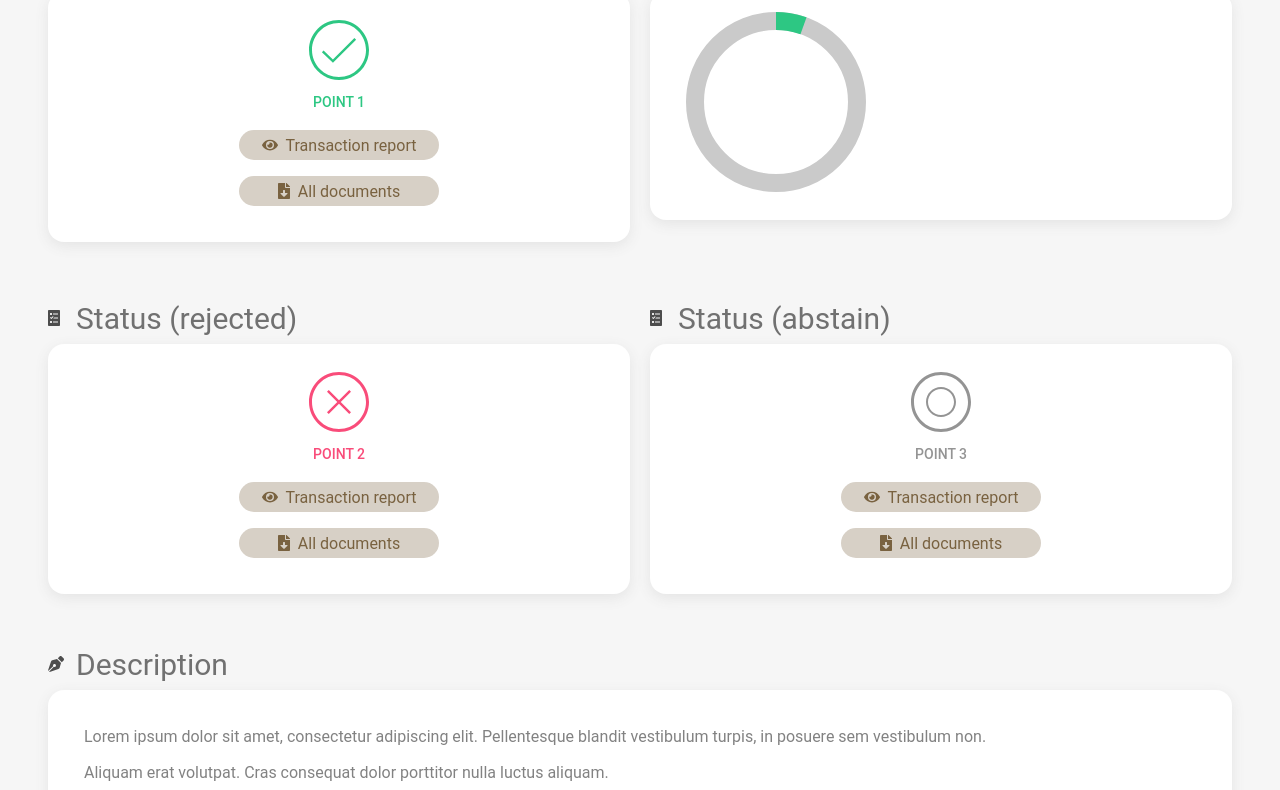
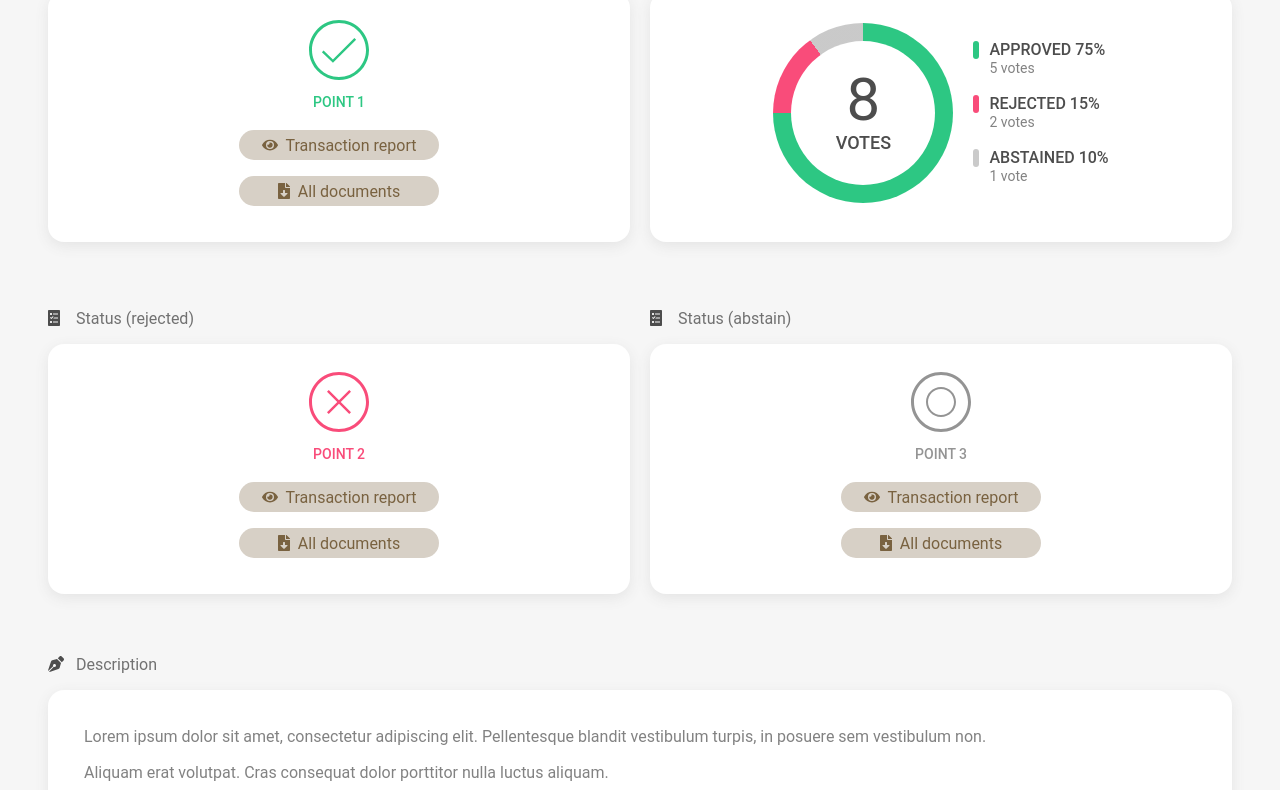
Before and after one commit to leechy/apla-voting-templates, a plain HTML site: page www/meeting-agenda.html in a window 1280 px wide. Shown: the part 432-1222 px from the top of the page. Drawn offline with Linux system fonts and the light colour scheme.

Commit message:
Add final Chart variant

```diff
--- a/www/apla.css
+++ b/www/apla.css
@@ -1051,7 +1051,7 @@ body {
 }
 
 .section--heading {
-  font-size: 30px;
+  font-size: 16px;
   font-weight: 400;
   color: var(--color-primary-80, #777);
 }
@@ -1133,79 +1133,104 @@ body {
 /* Chart */
 
 .chart {
+  margin: 11px 0;
+  width: 180px;
+  padding-bottom: 36px;
+  background: linear-gradient(
+    to right,
+    var(--color-success, green) calc(var(--approved) * 1%),
+    var(--color-warning, red) calc(var(--approved) * 1%),
+    var(--color-warning, red) calc((var(--approved) + var(--rejected)) * 1%),
+    var(--color-primary-30, #ccc) calc((var(--approved) + var(--rejected)) * 1%)
+  );
+}
+.chart--data {
+  min-height: 144px;
+  display: flex;
+  flex-direction: column;
+  justify-content: center;
+  align-items: center;
+  color: var(--color-primary, #000);
+  background: white;
+}
+.chart--no {
+  font-weight: 400;
+  font-size: 60px;
+  line-height: 60px;
+}
+.chart--title {
+  font-weight: 500;
+  font-size: 18px;
+  line-height: 26px;
+  text-transform: uppercase;
+}
+
+@supports (background: conic-gradient(red, tan)) {
+  .chart {
+    width: 144px;
+    height: 144px;
+    padding: 18px;
+    border-radius: 90px;
+    background: conic-gradient(
+      var(--color-success, green) calc(var(--approved) * 1%),
+      var(--color-warning, red) calc(var(--approved) * 1%),
+      var(--color-warning, red) calc((var(--approved) + var(--rejected)) * 1%),
+      var(--color-primary-30, #ccc) calc((var(--approved) + var(--rejected)) * 1%)
+    );
+  }
+  .chart--data {
+    width: 144px;
+    height: 144px;
+    background: white;
+    border-radius: 90px;
+  }
+}
+
+.statistics--gap {
+  width: 30px;
+}
+.statistics--container {
+  display: flex;
+  flex-direction: row;
+  align-items: center;
+  justify-content: center;
+  flex-wrap: wrap;
+}
+.statistics {
+  margin: 0 0 0 20px;
+}
+.statistics--title {
   position: relative;
-  width: 144px;
-  height: 144px;
-  border: 18px solid var(--color-primary-30, #aaa);
-  border-radius: 90px;
-}
-.chart--half {
+  margin-top: 18px;
+  padding: 0 0 0 16px;
+  font-weight: 500;
+  font-size: 16px;
+  text-transform: uppercase;
+  color: var(--color-primary, #000);
+}
+.statistics--title::before {
+  content: '';
   position: absolute;
+  width: 6px;
   top: 0;
   left: 0;
-  width: 144px;
-  height: 144px;
-  border: 18px solid transparent;
-  border-radius: 90px;
-  transform: rotate(-45deg);
-}
-.chart--first-half {
-  position: absolute;
-  top: -18px;
-  left: 72px;
-  width: 90px;
-  height: 180px;
-  overflow: hidden;
-}
-.chart--first-half .chart--half {
-  left: -90px;
-}
-.chart--success {
-  border-left-color: var(--color-success, green);
-  border-top-color: var(--color-success, green);
-}
-.chart--warning {
-  border-right-color: var(--color-warning, red);
-  border-bottom-color: var(--color-warning, red);
-  transform: rotate(45deg);
-}
-
-
-.chart--success-1 .chart--first-half .chart--success {
-  transform: rotate(-43.2deg);
-}
-.chart--success-2 .chart--first-half .chart--success {
-  transform: rotate(-41.4deg);
-}
-.chart--success-3 .chart--first-half .chart--success {
-  transform: rotate(-39.6deg);
-}
-.chart--success-4 .chart--first-half .chart--success {
-  transform: rotate(-37.8deg);
-}
-.chart--success-5 .chart--first-half .chart--success {
-  transform: rotate(-36deg);
-}
-.chart--success-6 .chart--first-half .chart--success {
-  transform: rotate(-34.2deg);
-}
-.chart--success-7 .chart--first-half .chart--success {
-  transform: rotate(-32.4deg);
-}
-.chart--success-8 .chart--first-half .chart--success {
-  transform: rotate(-30.6deg);
-}
-.chart--success-9 .chart--first-half .chart--success {
-  transform: rotate(-28.8deg);
-}
-.chart--success-10 .chart--first-half .chart--success {
-  transform: rotate(-27deg);
-}
-.chart--success-11 .chart--first-half .chart--success {
-  transform: rotate(-25.2deg);
-}
-
-
+  bottom: 0;
+  border-radius: 3px;
+  background-color: var(--color-primary-30, #ccc);
+}
+.statistics--approved::before {
+  background-color: var(--color-success, green);
+}
+.statistics--rejected::before {
+  background-color: var(--color-warning, red);
+}
+.statistics--votes {
+  margin-bottom: 18px;
+  padding: 0 0 0 16px;
+  font-weight: 400;
+  font-size: 14px;
+  color: var(--color-primary-70, #444);
+}
 
 /* Profile */
 
--- a/www/meeting-agenda.html
+++ b/www/meeting-agenda.html
@@ -79,10 +79,20 @@
           <div class="card">
             <div class="card--content card--content-padding">
 
-              <div class="chart chart--success-11">
-                <div class="chart--first-half">
-                  <div class="chart--half chart--success"></div>
-                  <!-- <div class="chart--half chart--warning"></div> -->
+              <div class="statistics--container">
+                <div class="chart" style="--approved: 75; --rejected: 15;">
+                  <div class="chart--data">
+                    <div class="chart--no">8</div>
+                    <div class="chart--title">votes</div>
+                  </div>
+                </div>
+                <div class="statistics">
+                  <div class="statistics--title statistics--approved">Approved 75%</div>
+                  <div class="statistics--votes">5 votes</div>
+                  <div class="statistics--title statistics--rejected">Rejected 15%</div>
+                  <div class="statistics--votes">2 votes</div>
+                  <div class="statistics--title">Abstained 10%</div>
+                  <div class="statistics--votes">1 vote</div>
                 </div>
               </div>
 
```
